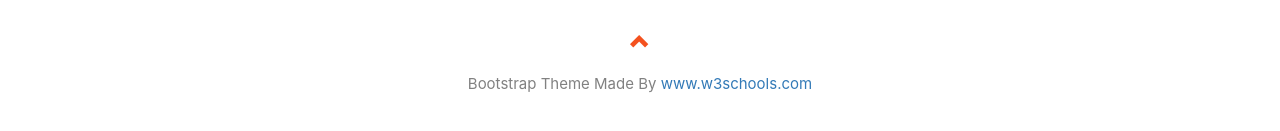
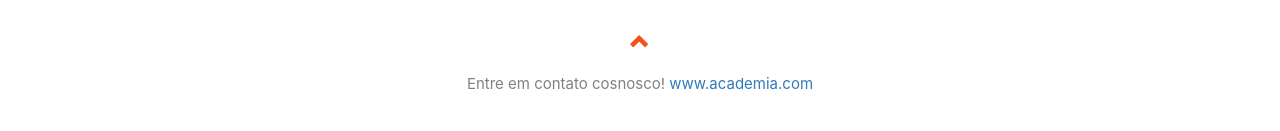
Before and after one commit to brendakaroliny/Academia, a React (Create React App) app in the folder react/academia/: page / in a window 1280 px wide. Shown: the part 3962-4093 px from the top of the page. Built offline with nearby package versions, Linux system fonts and the light colour scheme.

Commit message:
Mensagem de sucesso ao enviar para o banco

```diff
--- a/react/academia/src/App.js
+++ b/react/academia/src/App.js
@@ -37,7 +37,9 @@ function App() {
         local: values.local,
 
       }).then((response)=>{
+        alert.alert("Cadastro realizado com sucesso! Favor aguardar o nosso contato");
         console.log(response);
+
       });
 
 
--- a/react/academia/src/components/Rodape.js
+++ b/react/academia/src/components/Rodape.js
@@ -17,7 +17,7 @@ import React from 'react';
   <a href='#myPage' title='To Top'>
     <span className='glyphicon glyphicon-chevron-up'></span>
   </a>
-  <p>Bootstrap Theme Made By <a href='https://www.w3schools.com' title='Entre en contato conosco'>www.w3schools.com</a></p>
+  <p>Entre em contato cosnosco! <a href='https://www.academis.com' title='Entre en contato conosco'>www.academia.com</a></p>
 </footer>
 
 
```
